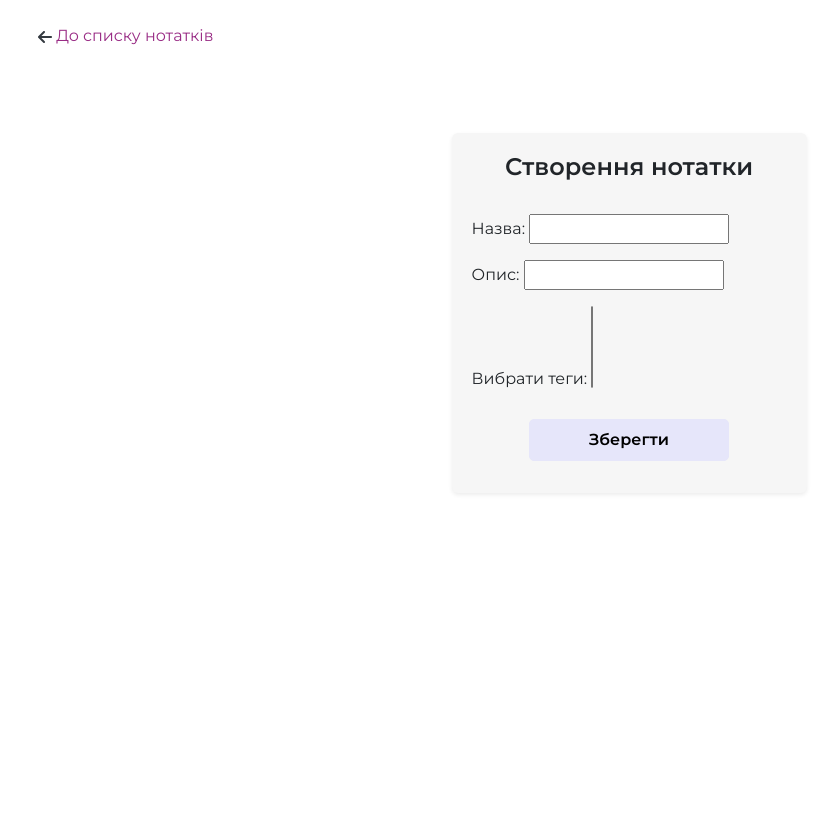
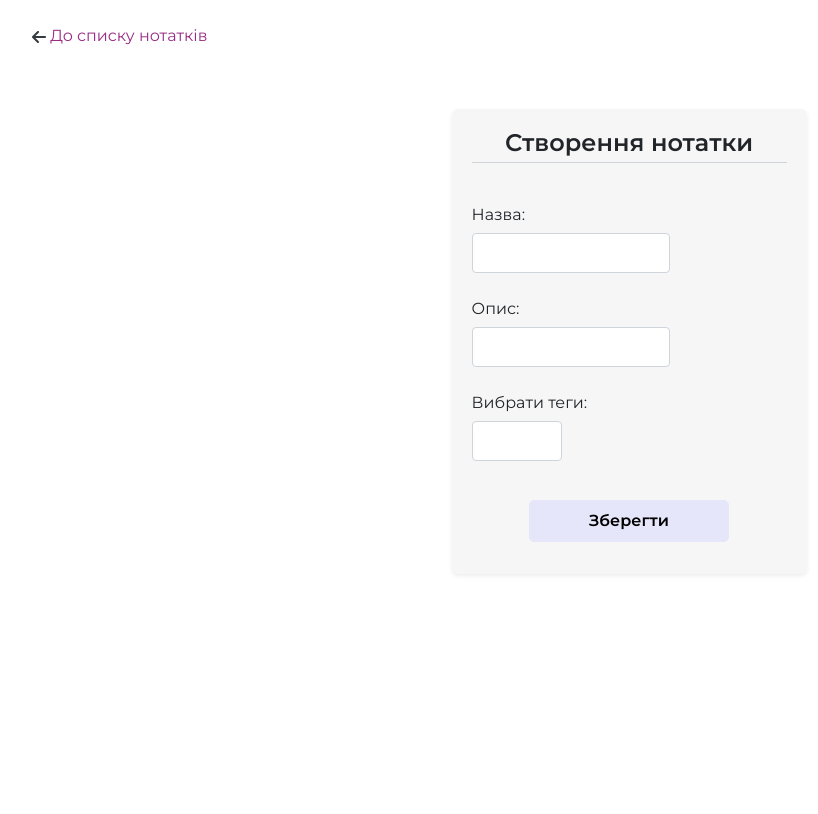
Before and after one commit to Petrenko-Anton/CloudHarbor, a Django app: page /notes/note/ in a window 1280 px wide. Shown: the part 84-898 px from the top of the page, without its empty margins (6-824 px from the left). Run offline with Django 4.2, Linux system fonts and the light colour scheme; the visitor is signed in with stand-in values (Sample User, id 1); data that the repository does not hold is empty.

Commit message:
second part

```diff
--- a/WebAppTeam4/contacts/forms.py
+++ b/WebAppTeam4/contacts/forms.py
@@ -1,10 +1,13 @@
 
 from django.forms import ModelForm, CharField, TextInput, EmailField, EmailInput, DateField, DateInput, SelectDateWidget
+from datetime import date
 
 from .models import Contact
 
 
 class ContactForm(ModelForm):
+    date_range = 70
+    this_year = date.today().year
 
     first_name = CharField(max_length=100, widget=TextInput(
         attrs={'class': "form-control"}))
@@ -16,7 +19,8 @@ class ContactForm(ModelForm):
         attrs={'class': "form-control"}))
     # birth_date = DateField(required=True, widget=DateInput(
     #     attrs={'class': "form-control"}))
-    birth_date = DateField(required=True, widget=SelectDateWidget)
+    birth_date = DateField(required=True, widget=SelectDateWidget(years=range(this_year - date_range, this_year+1)))
+    comment = CharField(max_length=255, widget=TextInput(attrs={'class': "form-control"}))
 
 ########################################################################################
 #    comment = CharField(max_length=100, widget=TextInput(attrs={'class': "form-control"}))
--- a/WebAppTeam4/contacts/static/styles/forms.css
+++ b/WebAppTeam4/contacts/static/styles/forms.css
@@ -1,5 +1,5 @@
 .form-block {
-    margin: 7% 35%;
+    margin: 5% 35%;
     padding: 20px;
     background-color: var(--main-bg-color);
     border-radius: var(--bs-border-radius)!important;
@@ -9,6 +9,9 @@
 
   .form-block h2 {
     text-align: center;
+    padding-bottom: 4px;
+    margin-bottom: 16px;
+    border-bottom: 1px solid #ced4da;
   }
 
   .form-control {
@@ -18,3 +21,30 @@
   label {
     padding: 0px 0px 16px 0px;
   }
+
+  .form-block {
+    margin-bottom: 0px;
+  }
+
+  .form-label select {
+    border: 1px solid #ced4da;
+    height: 40px;
+    border-radius: 4px;
+    margin-right: 6px;
+    margin-top: 6px;
+    min-width: 90px;
+    cursor: pointer;
+  }
+
+  .form-label select:focus-visible {
+    border: none;
+  }
+
+  .form-label input {
+    border: 1px solid #ced4da;
+    height: 40px;
+    border-radius: 4px;
+    margin-right: 6px;
+    margin-top: 6px;
+    min-width: 80px;
+  }
--- a/WebAppTeam4/contacts/static/styles/style.css
+++ b/WebAppTeam4/contacts/static/styles/style.css
@@ -107,11 +107,16 @@ footer {
 
 .file-icon, .card-icon {
   fill: #343A40;
-  padding-left: 12px;
+  padding-left: 6px;
 }
 
+
 .card-icon:hover, .file-icon:hover {
-  fill: var(--button-color);
+  fill: var(--link-color);
+}
+
+.card-icon:hover{
+  fill: var(--link-color);
 }
 
 .card {
@@ -136,4 +141,21 @@ footer {
 
 .card-body {
   color: #000;
+  background-color: #CFE2FF;
+  border: 0.5px solid #9EC5FE;
+  box-shadow: 0 .125rem .25rem rgba(0,0,0,.075)!important;
 }
+
+.card-body .col-4 {
+  padding: 0;
+}
+
+.card-body .row {
+  padding: 4px;
+  border-bottom: 1px solid #9EC5FE;
+}
+
+.card-text {
+  padding-top: 12px;
+  min-height: 80px;
+}
--- a/WebAppTeam4/contacts/templates/contacts/contacts.html
+++ b/WebAppTeam4/contacts/templates/contacts/contacts.html
@@ -21,13 +21,13 @@
           <tbody>
             {% for contact in contacts %}
             <tr>
-              <td>{{contact.first_name}}</td>
+              <td>{{contact.last_name}} {{contact.first_name}}</td>
               <td>{{contact.phone}}</td>
               <td>{{contact.email}}</td>
               <td>
                 <a href="{% url 'contacts:detailcontact' contact.id %}" ><svg class="file-icon" xmlns="http://www.w3.org/2000/svg" height="20px" viewBox="0 0 576 512"><path d="M288 32c-80.8 0-145.5 36.8-192.6 80.6C48.6 156 17.3 208 2.5 243.7c-3.3 7.9-3.3 16.7 0 24.6C17.3 304 48.6 356 95.4 399.4C142.5 443.2 207.2 480 288 480s145.5-36.8 192.6-80.6c46.8-43.5 78.1-95.4 93-131.1c3.3-7.9 3.3-16.7 0-24.6c-14.9-35.7-46.2-87.7-93-131.1C433.5 68.8 368.8 32 288 32zM144 256a144 144 0 1 1 288 0 144 144 0 1 1 -288 0zm144-64c0 35.3-28.7 64-64 64c-7.1 0-13.9-1.2-20.3-3.3c-5.5-1.8-11.9 1.6-11.7 7.4c.3 6.9 1.3 13.8 3.2 20.7c13.7 51.2 66.4 81.6 117.6 67.9s81.6-66.4 67.9-117.6c-11.1-41.5-47.8-69.4-88.6-71.1c-5.8-.2-9.2 6.1-7.4 11.7c2.1 6.4 3.3 13.2 3.3 20.3z"/></svg></a>
+                <a href="{% url 'contacts:editcontact' contact.id %}"><svg class="file-icon" xmlns="http://www.w3.org/2000/svg" height="20px" viewBox="0 0 512 512"><path d="M471.6 21.7c-21.9-21.9-57.3-21.9-79.2 0L362.3 51.7l97.9 97.9 30.1-30.1c21.9-21.9 21.9-57.3 0-79.2L471.6 21.7zm-299.2 220c-6.1 6.1-10.8 13.6-13.5 21.9l-29.6 88.8c-2.9 8.6-.6 18.1 5.8 24.6s15.9 8.7 24.6 5.8l88.8-29.6c8.2-2.7 15.7-7.4 21.9-13.5L437.7 172.3 339.7 74.3 172.4 241.7zM96 64C43 64 0 107 0 160V416c0 53 43 96 96 96H352c53 0 96-43 96-96V320c0-17.7-14.3-32-32-32s-32 14.3-32 32v96c0 17.7-14.3 32-32 32H96c-17.7 0-32-14.3-32-32V160c0-17.7 14.3-32 32-32h96c17.7 0 32-14.3 32-32s-14.3-32-32-32H96z"/></svg></a>
                 <a href="{% url 'contacts:deletecontact' contact.id %}" ><svg class="file-icon" xmlns="http://www.w3.org/2000/svg" height="20px" viewBox="0 0 448 512"><path d="M135.2 17.7L128 32H32C14.3 32 0 46.3 0 64S14.3 96 32 96H416c17.7 0 32-14.3 32-32s-14.3-32-32-32H320l-7.2-14.3C307.4 6.8 296.3 0 284.2 0H163.8c-12.1 0-23.2 6.8-28.6 17.7zM416 128H32L53.2 467c1.6 25.3 22.6 45 47.9 45H346.9c25.3 0 46.3-19.7 47.9-45L416 128z"/></svg></a>
-                <a href="{% url 'contacts:editcontact' contact.id %}" role="button">Редагувати контакт</a>
               </td>
             </tr>
             {% endfor %}
--- a/WebAppTeam4/contacts/templates/contacts/edit.html
+++ b/WebAppTeam4/contacts/templates/contacts/edit.html
@@ -6,7 +6,6 @@
    До списку контактів</a>
 <div class="form-block">
    <h2>Редагувати контакт</h2>
-   <br/>
    {%if form.errors and form.non_field_errors %}
    <span class="alert alert-danger" role="alert">{{form.non_field_errors}}</span>
    {% endif %}
@@ -37,7 +36,8 @@
          <span>{{form.errors.phone}}</span>
       </div>
       <div>
-         <label  class="form-label">Дата народження (yyyy-mm-dd)
+         <label  class="form-label">
+            <p>Дата народження</p>
             {{ form.birth_date }}
          </label>
          <span>{{form.errors.birth_date}}</span>
--- a/WebAppTeam4/files/templates/files/files.html
+++ b/WebAppTeam4/files/templates/files/files.html
@@ -35,7 +35,7 @@
 <h1>Your files</h1>
 <div class="row">
     {% for file in files %}
-    <div class="col-md-4">
+    <div class="col-3">
         <div class="card" style="width: 18rem;">
             <img src="{{media}}{{file.path}}" class="card-img-top" alt="file">
             <div class="card-body">
--- a/WebAppTeam4/news/templates/news/news.html
+++ b/WebAppTeam4/news/templates/news/news.html
@@ -85,9 +85,9 @@
                         Оберіть місто
                     </button>
                     <div class="dropdown-menu" aria-labelledby="dropdownMenuButton">
-                       <a class="dropdown-item" href="#">Action</a>
-                       <a class="dropdown-item" href="#">Another action</a>
-                       <a class="dropdown-item" href="#">Something else here</a>
+                       <a class="dropdown-item" href="#">Київ</a>
+                       <a class="dropdown-item" href="#">Дніпро</a>
+                       <a class="dropdown-item" href="#">Львів</a>
                     </div>
                 </div>
                 <p><b>температура: </b><span>+16°</span></p>
--- a/WebAppTeam4/news/views.py
+++ b/WebAppTeam4/news/views.py
@@ -13,3 +13,7 @@ def index(request):
 def currency(request):
     currency_courses = [{'USD': {'purchase': 37.38, 'sale': 38.10, 'nbu': 36.56}}, {'EUR': {'purchase': 40.67, 'sale': 41.61, 'nbu': 39.73}}, {'PLN': {'purchase': 8.81, 'sale': 9.35, 'nbu': 8.89}}]
     return render(request, 'news/news.html', {'currency_list': currency_courses})
+
+def city(request):
+    city_list = ['Kиїв', 'Харків', 'Дніпро', 'Одеса', 'Донецьк', 'Запоріжжя', 'Львів', 'Миколаїв', 'Луганськ', 'Вінниця', 'Сімферополь', 'Херсон', 'Полтава', 'Чернігів', 'Черкаси', 'Суми', 'Житомир', 'Хмельницький', 'Кропивницький', 'Рівне', 'Чернівці', 'Тернопіль', 'Івано-Франківськ', 'Луцьк', 'Ужгрод']
+    return render(request, 'news/news.html', {'cities': city_list})
--- a/WebAppTeam4/notes/templates/notes/note.html
+++ b/WebAppTeam4/notes/templates/notes/note.html
@@ -10,19 +10,22 @@
     <form method="POST" action="{% url 'notes:note' %}">
         {% csrf_token %}
         <div>
-            <label> Назва:
+            <label class="form-label">
+                <p>Назва:</p>
                 {{ form.name }}
             </label>
             <span>{{ form.errors.name }}</span>
         </div>
         <div>
-            <label> Опис:
+            <label class="form-label">
+                <p>Опис:</p>
                 {{ form.description }}
             </label>
             <span>{{ form.errors.description }}</span>
         </div>
         <div class="dropdown">
-            <label> Вибрати теги:
+            <label class="form-label">
+                <p>Вибрати теги:</p>
                 <select name="tags" multiple="multiple" required>
                     {% for tag in tags %}
                     <option value="{{tag.name}}">{{tag.name}}</option>
--- a/WebAppTeam4/notes/templates/notes/tag.html
+++ b/WebAppTeam4/notes/templates/notes/tag.html
@@ -11,7 +11,7 @@
         <form method="POST" action="{% url 'notes:tag' %}">
             {% csrf_token %}
             <div style="padding: 10px">
-                <label>Введіть назву тега:
+                <label class="form-label">Введіть назву тега:
                     {{form.name}}
                 </label>
                 <span>{{ form.errors.name }}</span>
```
Also changed, not shown: WebAppTeam4/contacts/templates/contacts/addcontact.html (+9 -3 lines), WebAppTeam4/notes/templates/notes/notes.html (+5 -7 lines).
